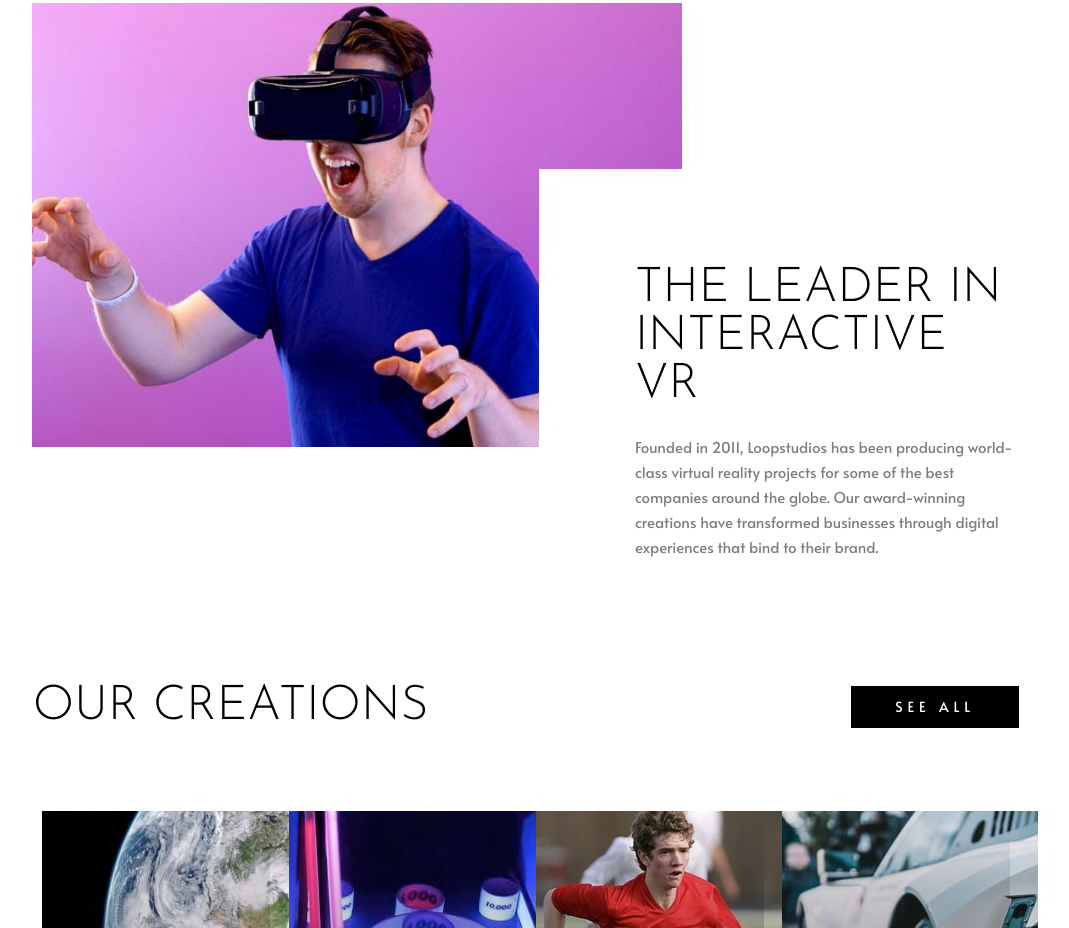
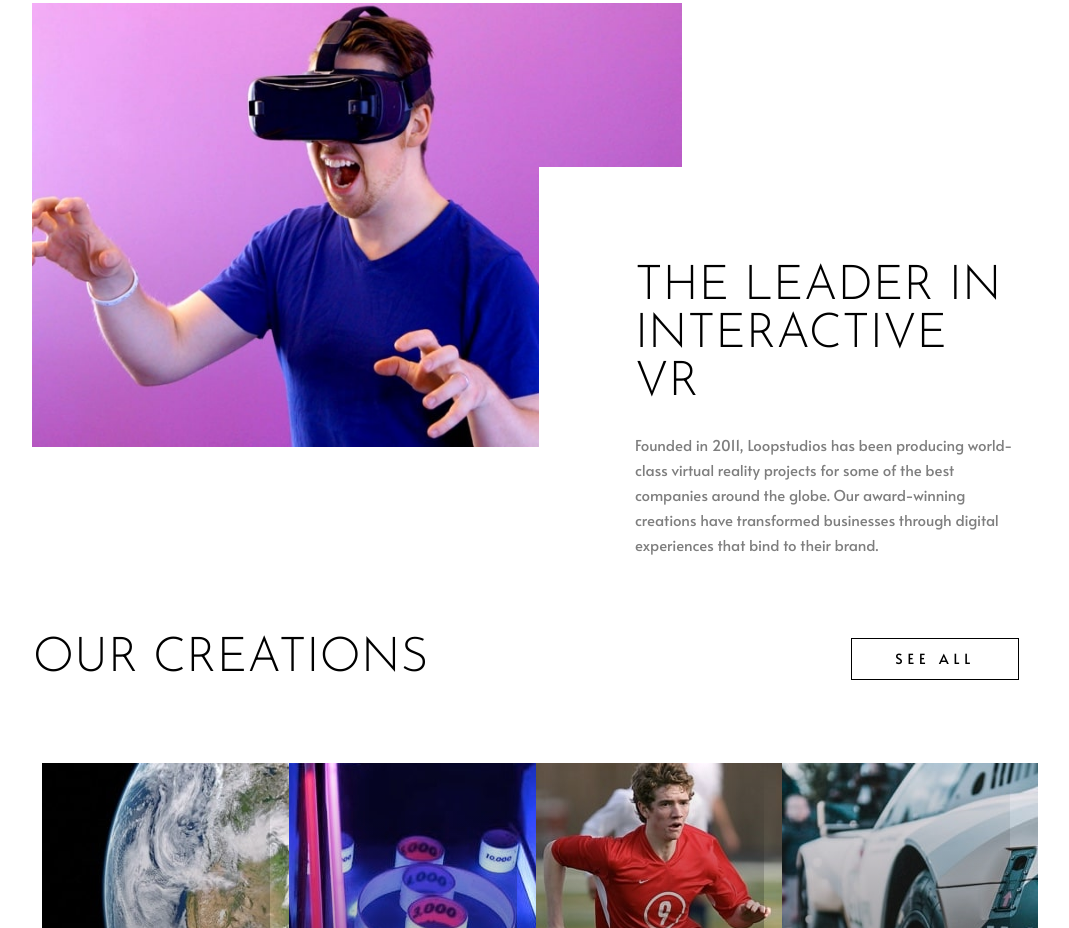
Before and after one commit to jake4369/loopstudios-landing-page, a plain HTML site: page index.html in a window 1280 px wide. Shown: the part 735-1663 px from the top of the page, without its empty margins (114-1183 px from the left). Drawn offline with Linux system fonts and the light colour scheme.

Commit message:
Loopstudios landing page

```diff
--- a/index.css
+++ b/index.css
@@ -345,6 +345,7 @@ footer {
   .img-hero {
     width: 65.796579658%;
     max-width: 731px;
+    margin-bottom: 0;
   }
 
   .img-card {
@@ -419,10 +420,15 @@ footer {
     letter-spacing: 5px;
     text-transform: uppercase;
     text-decoration: none;
+    color: #000;
+    background: #fff;
+    border: 1px solid #000;
+    padding: 13px 43px;
+  }
+
+  a.link-creation-section-header:hover {
     color: #fff;
     background: #000;
-    border: 1px solid #000;
-    padding: 13px 43px;
   }
 
   a.link-primary {
@@ -504,7 +510,7 @@ footer {
     position: absolute;
     width: 48.6948694869%;
     max-width: 541px;
-    top: 33.5%;
+    top: 36.6%;
     left: 51.3051305131%;
     padding: 96px 0 0 96px;
     background: #fff;
```
